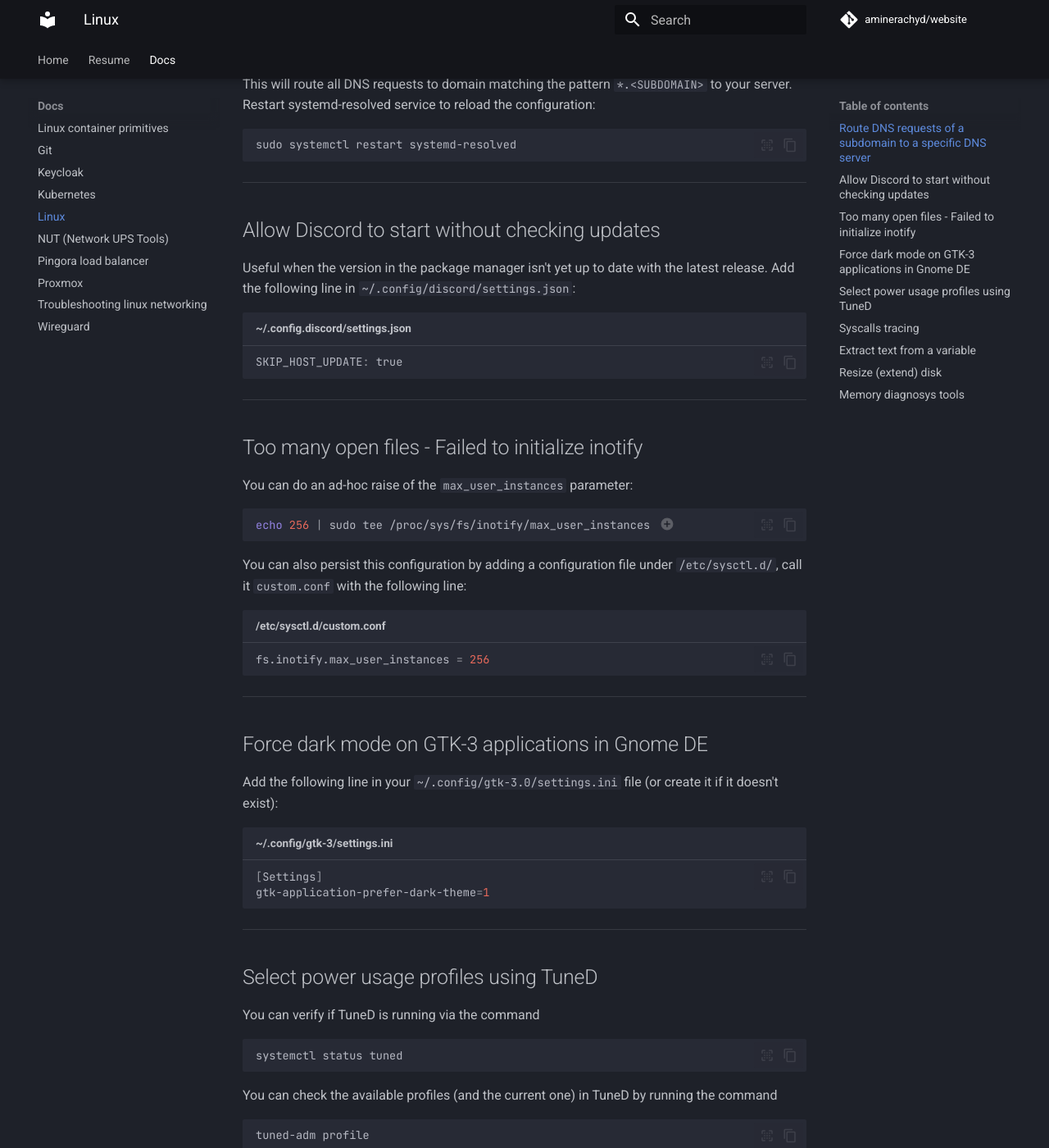
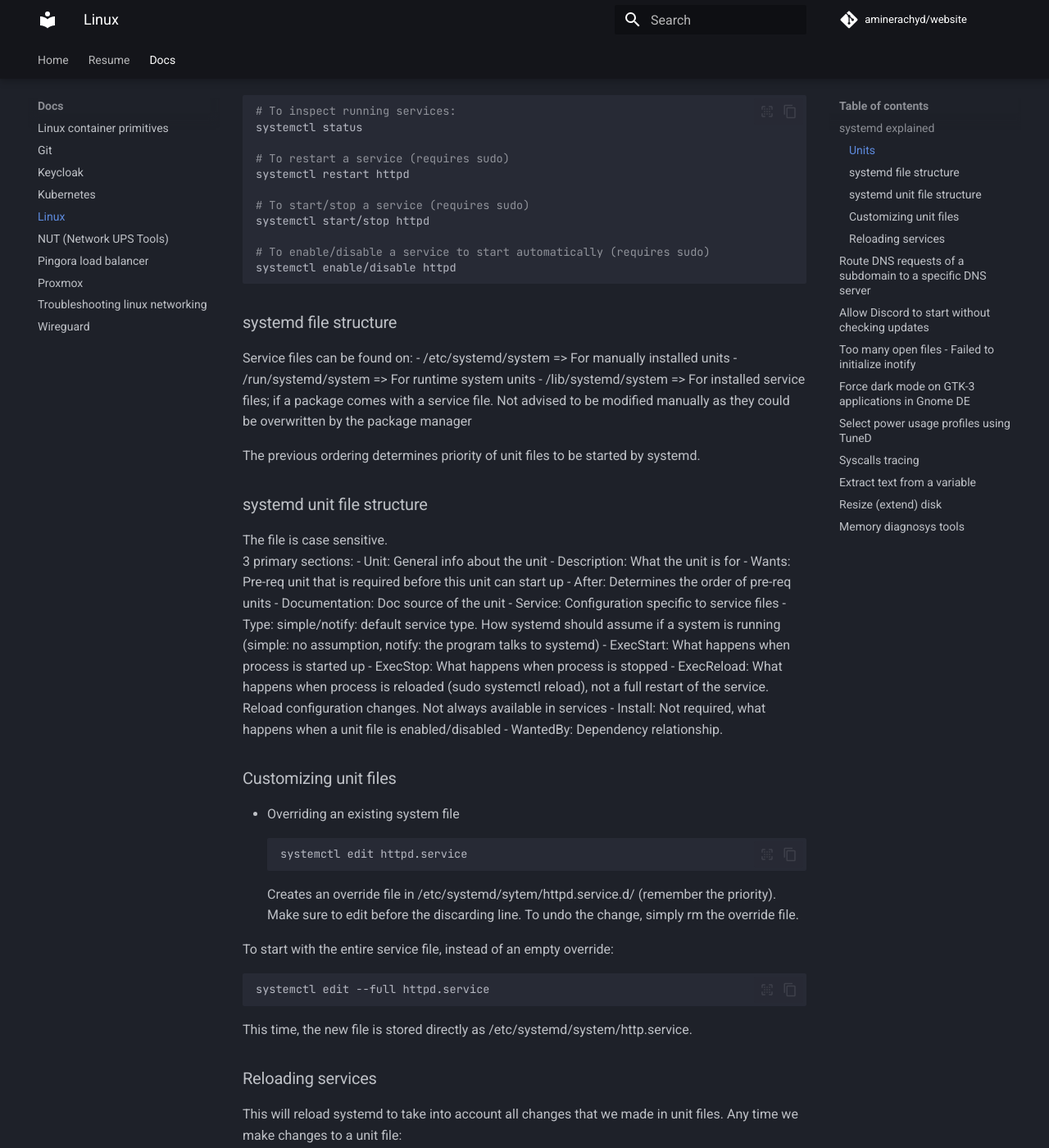
Before and after one commit to aminerachyd/website, an MkDocs documentation site: the page built from docs/Docs/linux.md, in a window 1280 px wide and 1400 px high, scrolled down 431 px. Shown: the whole window at 82% size. Built offline with MkDocs 1.6.1 and Material for MkDocs 9.7.7, drawn with Linux system fonts in a browser that asks for light colours; comment, search, counter and statistics services are not loaded; some of the changed text lies outside the part shown.

Commit message:
update linux docs

````diff
--- a/docs/Docs/linux.md
+++ b/docs/Docs/linux.md
@@ -1,4 +1,78 @@
 # Linux
+
+## systemd explained
+
+Notes from (this video)[https://www.youtube.com/watch?v=Kzpm-rGAXos].
+
+The init system manages all services that run in the background.
+
+### Units
+Unit: anything systemd can manage, for example: service, timers, mounts, automounts...
+
+Some commands to manage services:
+```bash
+# To inspect running services:
+systemctl status
+
+# To restart a service (requires sudo)
+systemctl restart httpd
+
+# To start/stop a service (requires sudo)
+systemctl start/stop httpd
+
+# To enable/disable a service to start automatically (requires sudo)
+systemctl enable/disable httpd
+```
+
+### systemd file structure
+
+Service files can be found on:
+- /etc/systemd/system => For manually installed units
+- /run/systemd/system => For runtime system units
+- /lib/systemd/system => For installed service files; if a package comes with a service file. Not advised to be modified manually as they could be overwritten by the package manager
+
+The previous ordering determines priority of unit files to be started by systemd.
+
+### systemd unit file structure
+
+The file is case sensitive.
+3 primary sections:
+- Unit: General info about the unit
+  - Description: What the unit is for
+  - Wants: Pre-req unit that is required before this unit can start up
+  - After: Determines the order of pre-req units
+  - Documentation: Doc source of the unit
+- Service: Configuration specific to service files
+  - Type: simple/notify: default service type. How systemd should assume if a system is running (simple: no assumption, notify: the program talks to systemd)
+  - ExecStart: What happens when process is started up
+  - ExecStop: What happens when process is stopped
+  - ExecReload: What happens when process is reloaded (sudo systemctl reload), not a full restart of the service. Reload configuration changes. Not always available in services
+- Install: Not required, what happens when a unit file is enabled/disabled
+  - WantedBy: Dependency relationship.
+
+### Customizing unit files
+
+- Overriding an existing system file
+```bash
+systemctl edit httpd.service
+```
+Creates an override file in /etc/systemd/sytem/httpd.service.d/ (remember the priority).
+Make sure to edit before the discarding line.
+To undo the change, simply rm the override file.
+
+To start with the entire service file, instead of an empty override:
+```bash
+systemctl edit --full httpd.service
+```
+This time, the new file is stored directly as /etc/systemd/system/http.service.
+
+### Reloading services
+
+This will reload systemd to take into account all changes that we made in unit files.
+Any time we make changes to a unit file:
+```bash
+systemctl daemon-reload
+```
 
 ## Route DNS requests of a subdomain to a specific DNS server
 
````
